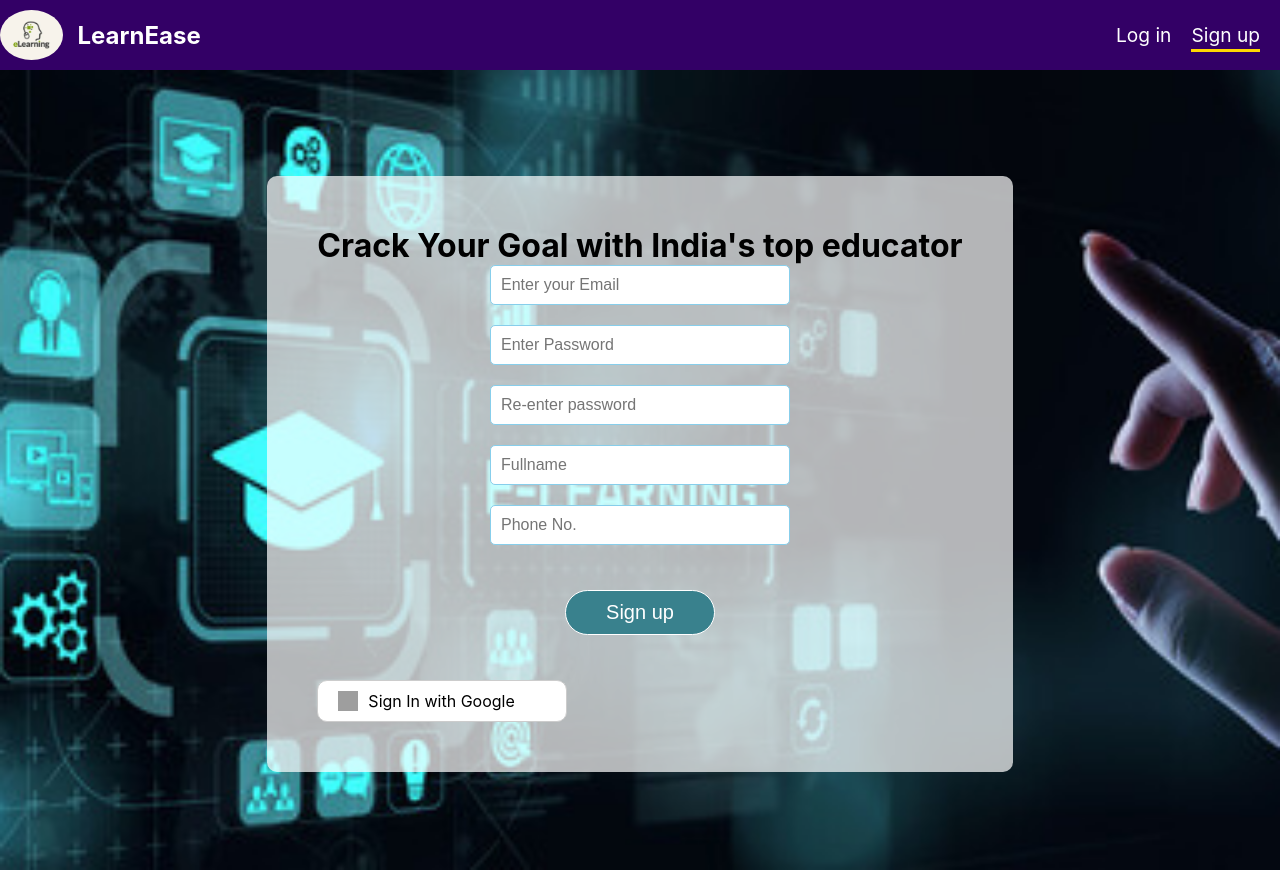
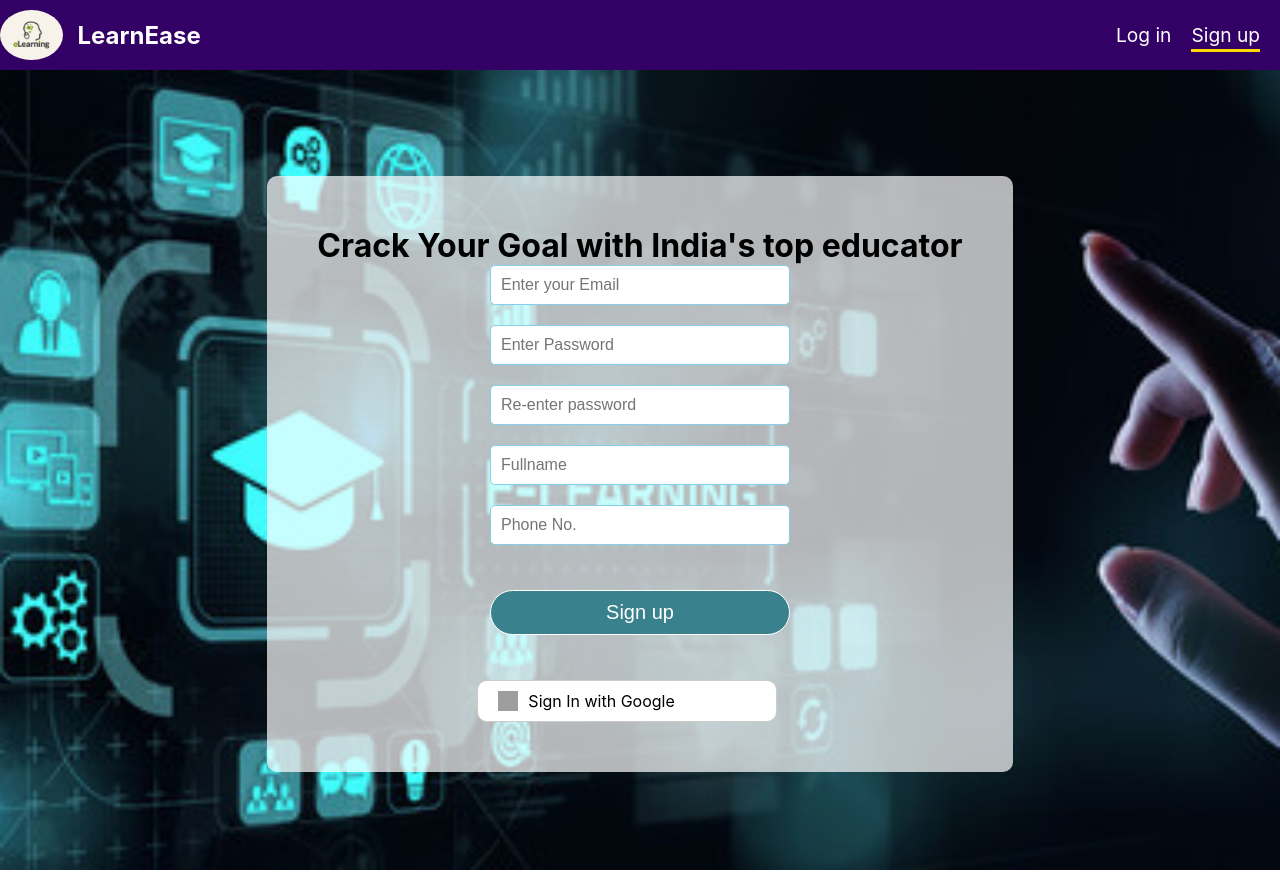
Before and after one commit to Nisargmodi3803/SDP-Project-IT065_066, a React (Create React App) app in the folder Student/Student_Frontend/: page / in a window 1280 px wide. Built offline with nearby package versions, Linux system fonts and the light colour scheme; grey boxes are pictures that could not be loaded.

Commit message:
Css Added

```diff
--- a/Student/Student_Frontend/src/components/signup.css
+++ b/Student/Student_Frontend/src/components/signup.css
@@ -27,7 +27,7 @@
 .wrapper button {
     margin: 25px;
     padding: 10 px;
-    width: 150px;
+    width: 300px;
     background-color: rgb(68,152,163);
     border: none;
     cursor: pointer;
@@ -38,7 +38,7 @@
 
 .registerPage button {
 
-    width: 150px;
+    width: 300px;
     background-color: rgb(57,129,141);
     border: 1px solid;
     cursor: pointer;
@@ -52,7 +52,7 @@
 
 }
 
-.google-btn {
+.google-btn1 {
     margin-top: 20px;
     padding: 10px 20px;
     background-color: #fff;
@@ -62,13 +62,14 @@
     align-items: center;
     cursor: pointer;
     transition: background-color 0.3s ease;
-    width: 250px;
+    width: 300px;
+    margin-left: 160px;
 }
 
-.google-btn img {
+.google-btn1 img {
     margin-right: 10px;
 }
 
-.google-btn:hover {
+.google-btn1:hover {
     background-color: #f5f5f5;
 }
--- a/Student/Student_Frontend/src/components/signup.jsx
+++ b/Student/Student_Frontend/src/components/signup.jsx
@@ -105,7 +105,7 @@ export default function Signup() {
                             onChange={(e) => setPhoneNo(e.target.value)}
                         /><br />
                         <button onClick={collectData} type='button'>Sign up</button>
-                        <div className="google-btn" onClick={signInWithGoogle}>
+                        <div className="google-btn1" onClick={signInWithGoogle}>
                             <img src="http://1000logos.net/wp-content/uploads/2016/11/New-Google-Logo.jpg" alt="Google Logo" width="20" height="20" />
                             <span>Sign In with Google</span>
                         </div>
```
